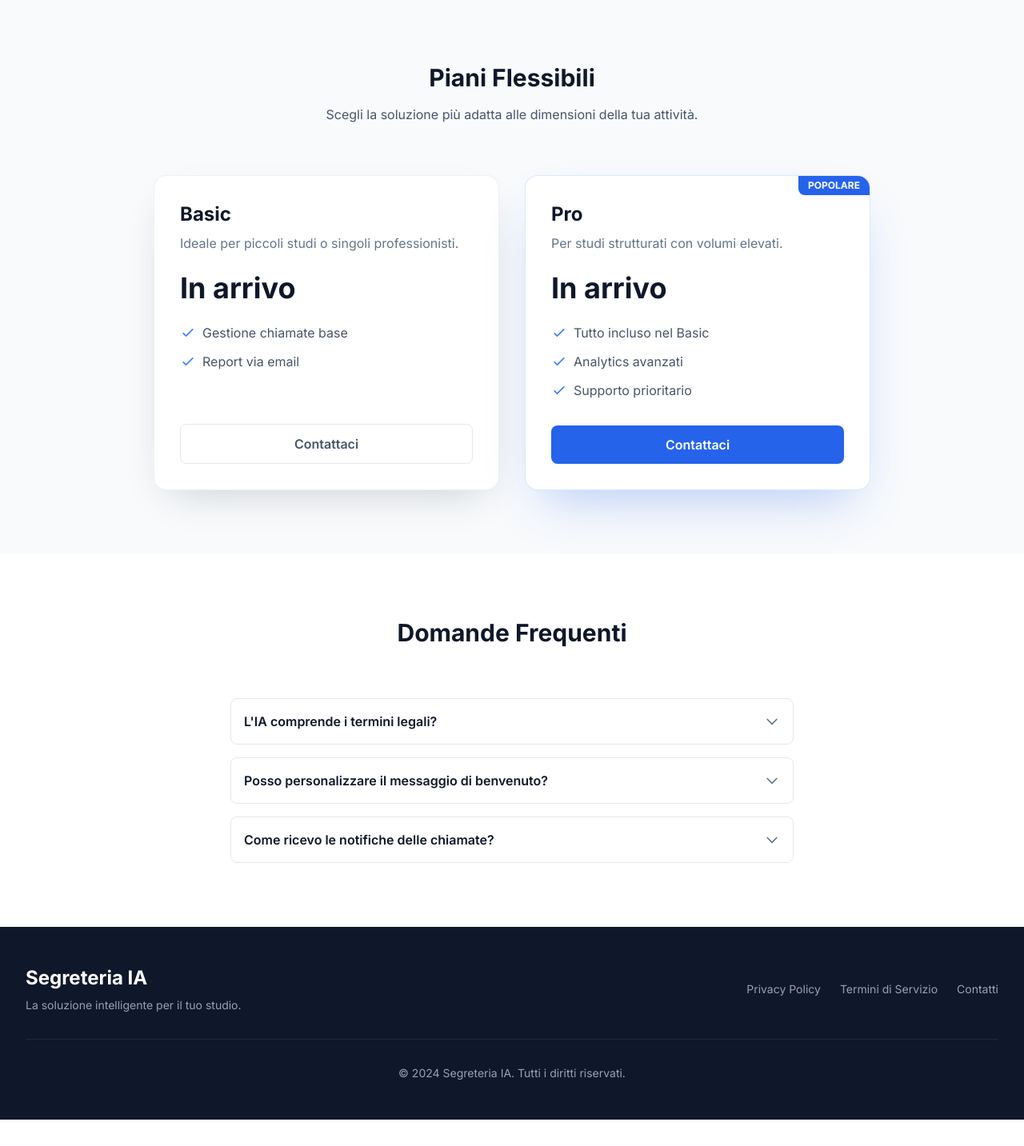
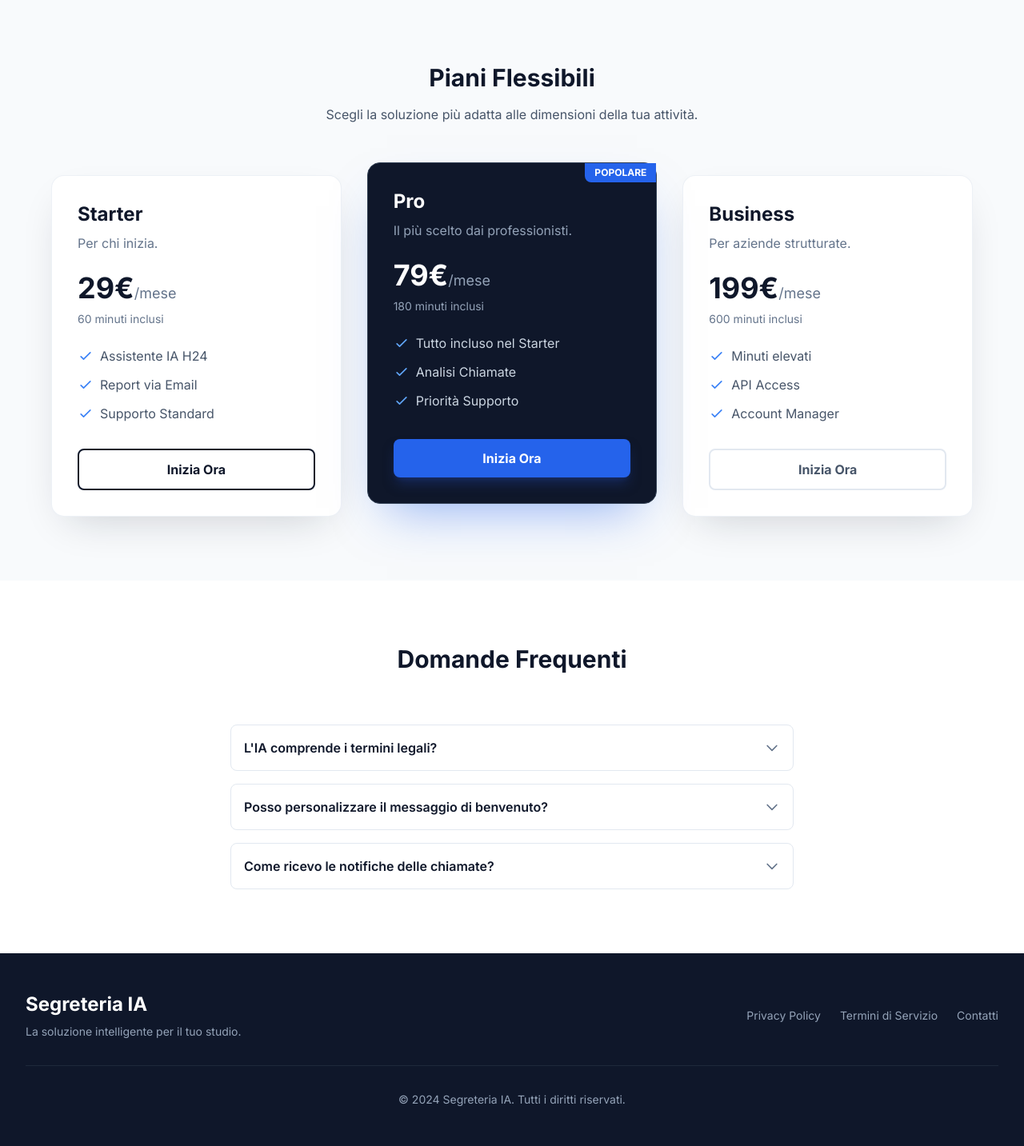
Before and after one commit to EdoBufLit/segretarIA, a FastAPI app: page / in a window 1280 px wide. Shown: the part 4196-5629 px from the top of the page at 80% size. Before the commit the page ends 5596 px from the top, so only its background shows below. Run offline with FastAPI, Linux system fonts and the light colour scheme; some libraries are stand-ins or nearby versions.

Commit message:
fix: attiva ora routes to plans + pricing visible on homepage
- Added `GET /billing/plans` route serving `templates/plans.html`.
- Created `templates/pricing_partial.html` for reusable pricing UI.
- Updated `templates/index.html` to include pricing plans.
- Updated `static/dashboard.js` to redirect 'ATTIVA ORA' to `/billing/plans`.
- Updated `admin_seed.py` to ensure plans are seeded on startup.
- Created `static/billing.js` to handle checkout flow.

```diff
--- a/app.py
+++ b/app.py
@@ -40,7 +40,7 @@ from auth import (
     require_role_page,
 )
 from admin_service import AdminService
-from admin_seed import ensure_default_admin
+from admin_seed import ensure_default_admin, ensure_plans
 from client_service import ClientService
 from billing_service import BillingService
 from backup_db import perform_backup, enforce_retention
@@ -115,6 +115,7 @@ async def startup_event():
     Run database backup and retention policy on application startup.
     """
     ensure_default_admin()
+    ensure_plans()
     try:
         logger.info("Starting database backup...")
         perform_backup()
@@ -517,6 +518,12 @@ async def cancel_subscription(db: Session = Depends(get_db), current_user: User
         return result
     except ValueError as e:
         raise HTTPException(status_code=400, detail=str(e))
+
+
+@app.get("/billing/plans", response_class=HTMLResponse)
+async def billing_plans(request: Request):
+    user = request.session.get("user")
+    return templates.TemplateResponse("plans.html", {"request": request, "user": user})
 
 
 @app.post("/billing/checkout")
--- a/static/dashboard.js
+++ b/static/dashboard.js
@@ -616,8 +616,8 @@ function renderActivationBanner(isActive, subState) {
 
     if (safeState === "canceled" || safeState === "past_due" || !safeState || safeState === "unknown") {
         msg = "Nessun abbonamento attivo. Attiva un piano per utilizzare il servizio.";
-        // Link to home page pricing anchor
-        btnHtml = `<a href="/#pricing" class="px-4 py-2 bg-yellow-500 hover:bg-yellow-400 text-black font-bold rounded shadow-lg transition-colors">ATTIVA ORA</a>`;
+        // Link to dedicated plans page
+        btnHtml = `<a href="/billing/plans" class="px-4 py-2 bg-yellow-500 hover:bg-yellow-400 text-black font-bold rounded shadow-lg transition-colors">ATTIVA ORA</a>`;
     }
 
     if (!banner) {
--- a/templates/index.html
+++ b/templates/index.html
@@ -484,48 +484,7 @@
                 <p class="text-slate-600 max-w-2xl mx-auto">Scegli la soluzione più adatta alle dimensioni della tua attività.</p>
             </div>
 
-            <div class="grid grid-cols-1 md:grid-cols-2 gap-8 max-w-4xl mx-auto">
-                <!-- Basic Plan -->
-                <div class="bg-white p-8 rounded-2xl shadow-[0_20px_50px_-20px_rgba(15,23,42,0.2)] border border-slate-200/60 flex flex-col">
-                    <h3 class="text-2xl font-bold text-slate-900 mb-2">Basic</h3>
-                    <p class="text-slate-500 mb-6">Ideale per piccoli studi o singoli professionisti.</p>
-                    <div class="text-4xl font-bold text-slate-900 mb-6">In arrivo</div>
-                    <ul class="space-y-3 mb-8 flex-1">
-                        <li class="flex items-center text-slate-600">
-                            <svg class="w-5 h-5 text-blue-500 mr-2" fill="none" stroke="currentColor" viewBox="0 0 24 24"><path stroke-linecap="round" stroke-linejoin="round" stroke-width="2" d="M5 13l4 4L19 7"></path></svg>
-                            Gestione chiamate base
-                        </li>
-                        <li class="flex items-center text-slate-600">
-                            <svg class="w-5 h-5 text-blue-500 mr-2" fill="none" stroke="currentColor" viewBox="0 0 24 24"><path stroke-linecap="round" stroke-linejoin="round" stroke-width="2" d="M5 13l4 4L19 7"></path></svg>
-                            Report via email
-                        </li>
-                    </ul>
-                    <button type="button" data-booking-open class="w-full py-3 border border-slate-200 rounded-lg font-semibold text-slate-600 hover:border-slate-400 hover:text-slate-900 transition-colors">Contattaci</button>
-                </div>
-
-                <!-- Pro Plan -->
-                <div class="bg-white p-8 rounded-2xl shadow-[0_30px_60px_-25px_rgba(37,99,235,0.35)] border border-blue-200/60 relative overflow-hidden flex flex-col">
-                    <div class="absolute top-0 right-0 bg-blue-600 text-white text-xs font-bold px-3 py-1 rounded-bl-lg">POPOLARE</div>
-                    <h3 class="text-2xl font-bold text-slate-900 mb-2">Pro</h3>
-                    <p class="text-slate-500 mb-6">Per studi strutturati con volumi elevati.</p>
-                    <div class="text-4xl font-bold text-slate-900 mb-6">In arrivo</div>
-                    <ul class="space-y-3 mb-8 flex-1">
-                        <li class="flex items-center text-slate-600">
-                            <svg class="w-5 h-5 text-blue-500 mr-2" fill="none" stroke="currentColor" viewBox="0 0 24 24"><path stroke-linecap="round" stroke-linejoin="round" stroke-width="2" d="M5 13l4 4L19 7"></path></svg>
-                            Tutto incluso nel Basic
-                        </li>
-                        <li class="flex items-center text-slate-600">
-                            <svg class="w-5 h-5 text-blue-500 mr-2" fill="none" stroke="currentColor" viewBox="0 0 24 24"><path stroke-linecap="round" stroke-linejoin="round" stroke-width="2" d="M5 13l4 4L19 7"></path></svg>
-                            Analytics avanzati
-                        </li>
-                        <li class="flex items-center text-slate-600">
-                            <svg class="w-5 h-5 text-blue-500 mr-2" fill="none" stroke="currentColor" viewBox="0 0 24 24"><path stroke-linecap="round" stroke-linejoin="round" stroke-width="2" d="M5 13l4 4L19 7"></path></svg>
-                            Supporto prioritario
-                        </li>
-                    </ul>
-                    <button type="button" data-booking-open class="w-full py-3 bg-blue-600 text-white rounded-lg font-semibold hover:bg-blue-700 transition-colors">Contattaci</button>
-                </div>
-            </div>
+            {% include 'pricing_partial.html' %}
         </div>
     </section>
 
--- /dev/null
+++ b/templates/pricing_partial.html
@@ -0,0 +1,96 @@
+<script src="/static/billing.js"></script>
+<div class="grid grid-cols-1 md:grid-cols-3 gap-8 max-w-6xl mx-auto">
+    <!-- Starter Plan -->
+    <div class="bg-white p-8 rounded-2xl shadow-[0_20px_50px_-20px_rgba(15,23,42,0.2)] border border-slate-200/60 flex flex-col hover:-translate-y-1 transition-all duration-300 relative group">
+        <h3 class="text-2xl font-bold text-slate-900 mb-2">Starter</h3>
+        <p class="text-slate-500 mb-6">Per chi inizia.</p>
+        <div class="text-4xl font-bold text-slate-900 mb-2">29€<span class="text-lg text-slate-500 font-normal">/mese</span></div>
+        <p class="text-sm text-slate-500 mb-6">60 minuti inclusi</p>
+        <ul class="space-y-3 mb-8 flex-1">
+            <li class="flex items-center text-slate-600">
+                <svg class="w-5 h-5 text-blue-500 mr-2" fill="none" stroke="currentColor" viewBox="0 0 24 24"><path stroke-linecap="round" stroke-linejoin="round" stroke-width="2" d="M5 13l4 4L19 7"></path></svg>
+                Assistente IA H24
+            </li>
+            <li class="flex items-center text-slate-600">
+                <svg class="w-5 h-5 text-blue-500 mr-2" fill="none" stroke="currentColor" viewBox="0 0 24 24"><path stroke-linecap="round" stroke-linejoin="round" stroke-width="2" d="M5 13l4 4L19 7"></path></svg>
+                Report via Email
+            </li>
+             <li class="flex items-center text-slate-600">
+                <svg class="w-5 h-5 text-blue-500 mr-2" fill="none" stroke="currentColor" viewBox="0 0 24 24"><path stroke-linecap="round" stroke-linejoin="round" stroke-width="2" d="M5 13l4 4L19 7"></path></svg>
+                Supporto Standard
+            </li>
+        </ul>
+        {% if user %}
+        <button onclick="buyPlan('starter')" class="w-full py-3 border-2 border-slate-900 text-slate-900 rounded-lg font-bold hover:bg-slate-900 hover:text-white transition-colors">
+            Acquista Starter
+        </button>
+        {% else %}
+        <a href="/login" class="block text-center w-full py-3 border-2 border-slate-900 text-slate-900 rounded-lg font-bold hover:bg-slate-900 hover:text-white transition-colors">
+            Inizia Ora
+        </a>
+        {% endif %}
+    </div>
+
+    <!-- Pro Plan -->
+    <div class="bg-slate-900 p-8 rounded-2xl shadow-[0_30px_60px_-25px_rgba(37,99,235,0.5)] border border-slate-700 flex flex-col transform md:-translate-y-4 hover:-translate-y-6 transition-all duration-300 relative z-10">
+        <div class="absolute top-0 right-0 bg-blue-600 text-white text-xs font-bold px-3 py-1 rounded-bl-lg">POPOLARE</div>
+        <h3 class="text-2xl font-bold text-white mb-2">Pro</h3>
+        <p class="text-slate-400 mb-6">Il più scelto dai professionisti.</p>
+        <div class="text-4xl font-bold text-white mb-2">79€<span class="text-lg text-slate-400 font-normal">/mese</span></div>
+        <p class="text-sm text-slate-400 mb-6">180 minuti inclusi</p>
+        <ul class="space-y-3 mb-8 flex-1">
+             <li class="flex items-center text-slate-300">
+                <svg class="w-5 h-5 text-blue-400 mr-2" fill="none" stroke="currentColor" viewBox="0 0 24 24"><path stroke-linecap="round" stroke-linejoin="round" stroke-width="2" d="M5 13l4 4L19 7"></path></svg>
+                Tutto incluso nel Starter
+            </li>
+            <li class="flex items-center text-slate-300">
+                <svg class="w-5 h-5 text-blue-400 mr-2" fill="none" stroke="currentColor" viewBox="0 0 24 24"><path stroke-linecap="round" stroke-linejoin="round" stroke-width="2" d="M5 13l4 4L19 7"></path></svg>
+                Analisi Chiamate
+            </li>
+            <li class="flex items-center text-slate-300">
+                <svg class="w-5 h-5 text-blue-400 mr-2" fill="none" stroke="currentColor" viewBox="0 0 24 24"><path stroke-linecap="round" stroke-linejoin="round" stroke-width="2" d="M5 13l4 4L19 7"></path></svg>
+                Priorità Supporto
+            </li>
+        </ul>
+        {% if user %}
+        <button onclick="buyPlan('pro')" class="w-full py-3 bg-blue-600 text-white rounded-lg font-bold hover:bg-blue-500 transition-colors shadow-lg shadow-blue-900/50">
+            Acquista Pro
+        </button>
+        {% else %}
+        <a href="/login" class="block text-center w-full py-3 bg-blue-600 text-white rounded-lg font-bold hover:bg-blue-500 transition-colors shadow-lg shadow-blue-900/50">
+            Inizia Ora
+        </a>
+        {% endif %}
+    </div>
+
+    <!-- Business Plan -->
+    <div class="bg-white p-8 rounded-2xl shadow-[0_20px_50px_-20px_rgba(15,23,42,0.2)] border border-slate-200/60 flex flex-col hover:-translate-y-1 transition-all duration-300">
+        <h3 class="text-2xl font-bold text-slate-900 mb-2">Business</h3>
+        <p class="text-slate-500 mb-6">Per aziende strutturate.</p>
+        <div class="text-4xl font-bold text-slate-900 mb-2">199€<span class="text-lg text-slate-500 font-normal">/mese</span></div>
+        <p class="text-sm text-slate-500 mb-6">600 minuti inclusi</p>
+        <ul class="space-y-3 mb-8 flex-1">
+            <li class="flex items-center text-slate-600">
+                <svg class="w-5 h-5 text-blue-500 mr-2" fill="none" stroke="currentColor" viewBox="0 0 24 24"><path stroke-linecap="round" stroke-linejoin="round" stroke-width="2" d="M5 13l4 4L19 7"></path></svg>
+                Minuti elevati
+            </li>
+            <li class="flex items-center text-slate-600">
+                <svg class="w-5 h-5 text-blue-500 mr-2" fill="none" stroke="currentColor" viewBox="0 0 24 24"><path stroke-linecap="round" stroke-linejoin="round" stroke-width="2" d="M5 13l4 4L19 7"></path></svg>
+                API Access
+            </li>
+            <li class="flex items-center text-slate-600">
+                <svg class="w-5 h-5 text-blue-500 mr-2" fill="none" stroke="currentColor" viewBox="0 0 24 24"><path stroke-linecap="round" stroke-linejoin="round" stroke-width="2" d="M5 13l4 4L19 7"></path></svg>
+                Account Manager
+            </li>
+        </ul>
+        {% if user %}
+        <button onclick="buyPlan('business')" class="w-full py-3 border-2 border-slate-200 text-slate-600 rounded-lg font-bold hover:border-slate-400 hover:text-slate-900 transition-colors">
+            Acquista Business
+        </button>
+        {% else %}
+        <a href="/login" class="block text-center w-full py-3 border-2 border-slate-200 text-slate-600 rounded-lg font-bold hover:border-slate-400 hover:text-slate-900 transition-colors">
+            Inizia Ora
+        </a>
+        {% endif %}
+    </div>
+</div>
```
Also changed, not shown: admin_seed.py (+28 -1 lines), static/billing.js (added, +53 -0 lines), templates/plans.html (added, +41 -0 lines), tests/test_billing_routes.py (added, +36 -0 lines).
